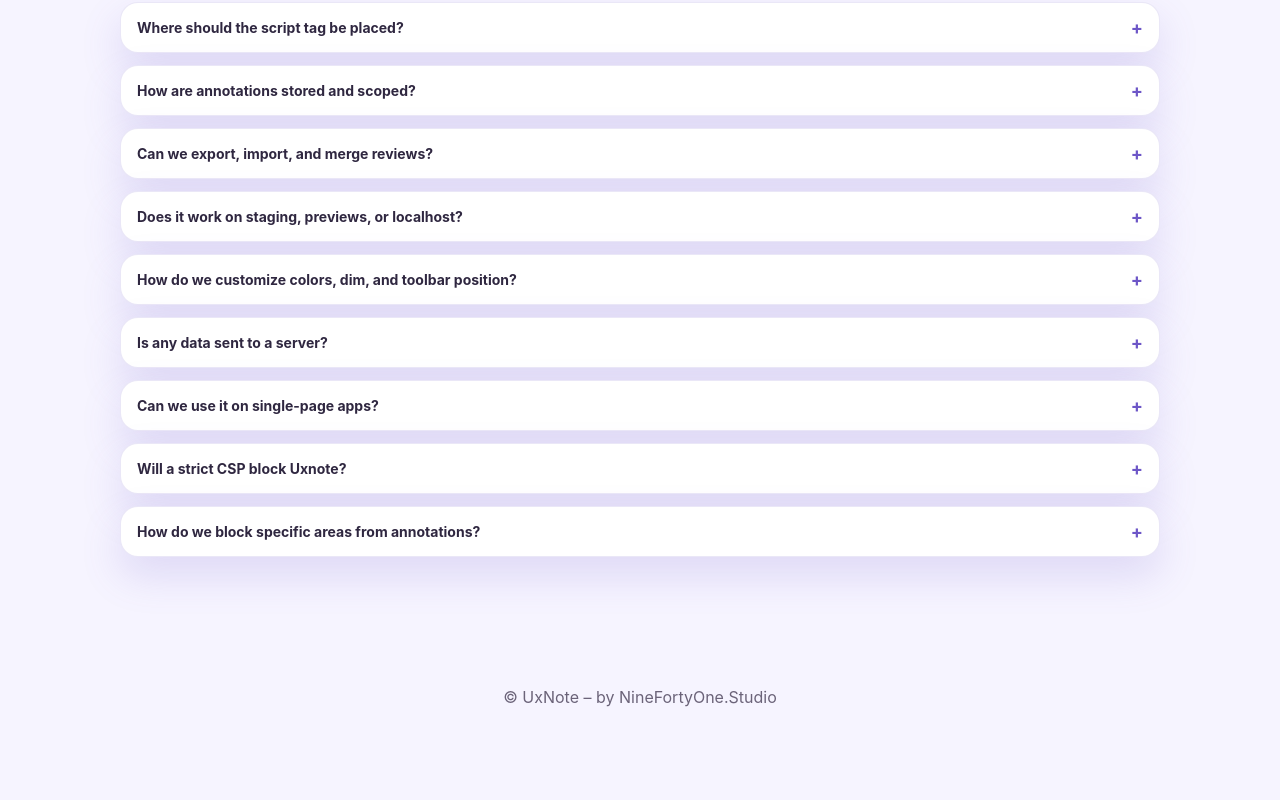
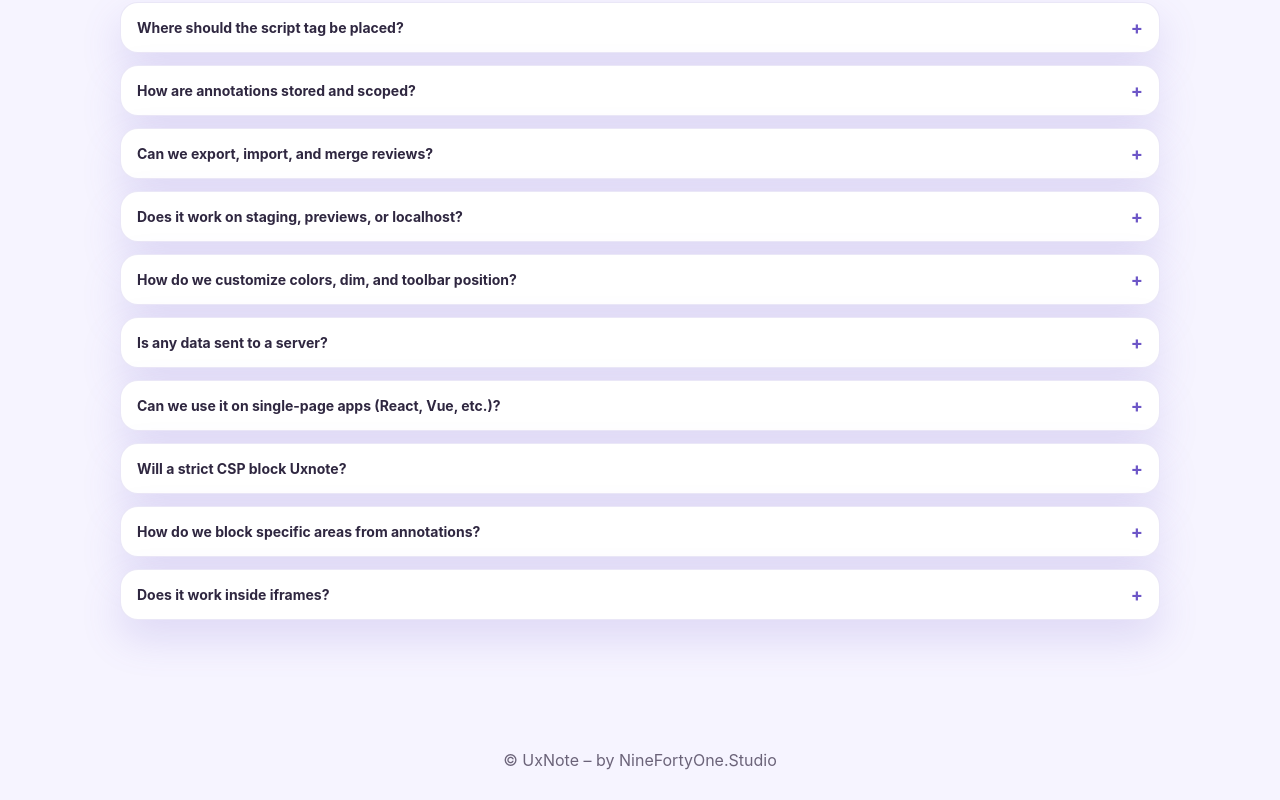
Before and after one commit to ninefortyonestudio/uxnote, a plain HTML site: page index.html in a window 1280 px wide. Shown: the part 1648-2448 px from the top of the page. Before the commit the page ends 2385 px from the top, so only its background shows below. Drawn offline with Linux system fonts and the light colour scheme.

Commit message:
MaJ de la FaQ

```diff
--- a/assets/langues.js
+++ b/assets/langues.js
@@ -77,12 +77,14 @@
       faq_a5: 'Use script tag options like <code>colorForHighlight</code> (or <code>colorForTextHighlight</code> + <code>colorForElementHighlight</code>), <code>isBackdropVisible</code>, <code>isToolOnTopAtLaunch</code>, and <code>isToolVisibleAtFirstLaunch</code>.',
       faq_q6: 'Is any data sent to a server?',
       faq_a6: 'No. Everything stays in the browser unless you export a JSON file or send annotations by email.',
-      faq_q7: 'Can we use it on single-page apps?',
-      faq_a7: 'Yes. Annotations are stored per URL. In an SPA, route changes do not always trigger a full reload, so you may need to reload or re-initialize to render annotations for the new URL.',
+      faq_q7: 'Can we use it on single-page apps (React, Vue, etc.)?',
+      faq_a7: 'Yes. Annotations are stored per URL. In SPAs, route changes and re-renders do not always trigger a full reload, so you may need to reload or re-initialize to render annotations for the new URL.',
       faq_q8: 'Will a strict CSP block Uxnote?',
       faq_a8: 'CSP (Content Security Policy) is a browser security header that restricts script and style sources. If it is strict, allow the Uxnote script origin and inline styles (or use a nonce/hash) so the toolbar and highlights can render.',
       faq_q9: 'How do we block specific areas from annotations?',
-      faq_a9: 'Add <code>data-uxnote-ignore</code> to any element to disable annotation inside it. You can re-enable a child with <code>data-uxnote-allow</code>.'
+      faq_a9: 'Add <code>data-uxnote-ignore</code> to any element to disable annotation inside it. You can re-enable a child with <code>data-uxnote-allow</code>.',
+      faq_q10: 'Does it work inside iframes?',
+      faq_a10: 'Cross-origin iframes are blocked by the browser. For same-origin iframes, you must inject Uxnote inside the iframe document.'
     },
     fr: {
       title: 'Uxnote – Annoter et suivre vos pages',
@@ -161,12 +163,14 @@
       faq_a5: 'Utilisez les options de la balise script comme <code>colorForHighlight</code> (ou <code>colorForTextHighlight</code> + <code>colorForElementHighlight</code>), <code>isBackdropVisible</code>, <code>isToolOnTopAtLaunch</code> et <code>isToolVisibleAtFirstLaunch</code>.',
       faq_q6: 'Des données sont-elles envoyées à un serveur ?',
       faq_a6: 'Non. Tout reste dans le navigateur, sauf si vous exportez un JSON ou envoyez les annotations par email.',
-      faq_q7: 'Est-ce compatible avec les single-page apps ?',
-      faq_a7: 'Oui. Les annotations sont stockées par URL. Dans une SPA, les changements de route ne déclenchent pas toujours un rechargement complet : il peut donc être nécessaire de recharger ou de réinitialiser pour afficher les annotations de la nouvelle URL.',
+      faq_q7: 'Est-ce compatible avec les single-page apps (React, Vue, etc.) ?',
+      faq_a7: 'Oui. Les annotations sont stockées par URL. Dans une SPA, les changements de route et les re-renders ne déclenchent pas toujours un rechargement complet : il peut donc être nécessaire de recharger ou de réinitialiser pour afficher les annotations de la nouvelle URL.',
       faq_q8: 'Une CSP stricte peut-elle bloquer Uxnote ?',
       faq_a8: 'La CSP (Content Security Policy) est un en-tête de sécurité qui limite les sources autorisées pour scripts et styles. Si elle est stricte, autorisez l\'origine du script Uxnote et les styles inline (ou utilisez un nonce/hash) pour afficher la barre et les surlignages.',
       faq_q9: 'Comment bloquer certaines zones aux annotations ?',
-      faq_a9: 'Ajoutez <code>data-uxnote-ignore</code> sur un élément pour désactiver l\'annotation à l\'intérieur. Vous pouvez réactiver un enfant avec <code>data-uxnote-allow</code>.'
+      faq_a9: 'Ajoutez <code>data-uxnote-ignore</code> sur un élément pour désactiver l\'annotation à l\'intérieur. Vous pouvez réactiver un enfant avec <code>data-uxnote-allow</code>.',
+      faq_q10: 'Est-ce que cela fonctionne dans des iframes ?',
+      faq_a10: 'Les iframes cross-origin sont bloquées par le navigateur. Pour les iframes same-origin, il faut injecter Uxnote dans le document de l\'iframe.'
     }
   };
 
--- a/index.html
+++ b/index.html
@@ -296,8 +296,8 @@
         <p data-i18n="faq_a6">No. Everything stays in the browser unless you export a JSON file or send annotations by email.</p>
       </details>
       <details class="faq-item">
-        <summary data-i18n="faq_q7">Can we use it on single-page apps?</summary>
-        <p data-i18n="faq_a7">Yes. Annotations are stored per URL. In an SPA, route changes do not always trigger a full reload, so you may need to reload or re-initialize to render annotations for the new URL.</p>
+        <summary data-i18n="faq_q7">Can we use it on single-page apps (React, Vue, etc.)?</summary>
+        <p data-i18n="faq_a7">Yes. Annotations are stored per URL. In SPAs, route changes and re-renders do not always trigger a full reload, so you may need to reload or re-initialize to render annotations for the new URL.</p>
       </details>
       <details class="faq-item">
         <summary data-i18n="faq_q8">Will a strict CSP block Uxnote?</summary>
@@ -306,6 +306,10 @@
       <details class="faq-item">
         <summary data-i18n="faq_q9">How do we block specific areas from annotations?</summary>
         <p data-i18n="faq_a9">Add <code>data-uxnote-ignore</code> to any element to disable annotation inside it. You can re-enable a child with <code>data-uxnote-allow</code>.</p>
+      </details>
+      <details class="faq-item">
+        <summary data-i18n="faq_q10">Does it work inside iframes?</summary>
+        <p data-i18n="faq_a10">Cross-origin iframes are blocked by the browser. For same-origin iframes, you must inject Uxnote inside the iframe document.</p>
       </details>
     </div>
   </section>
```
